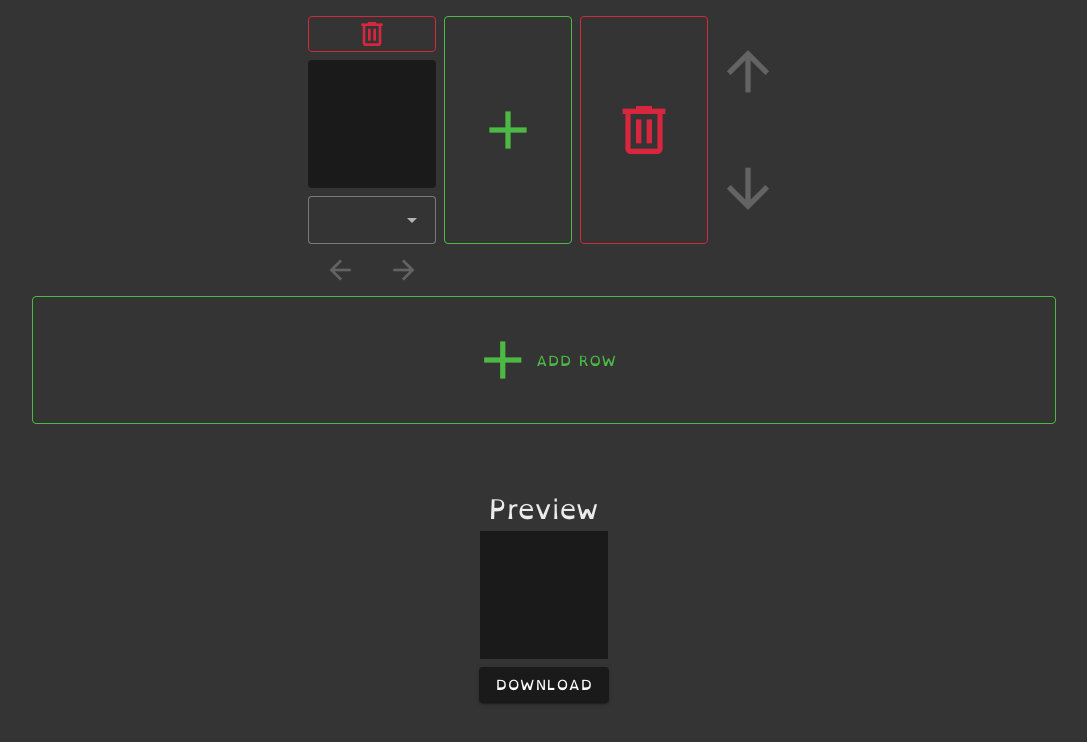
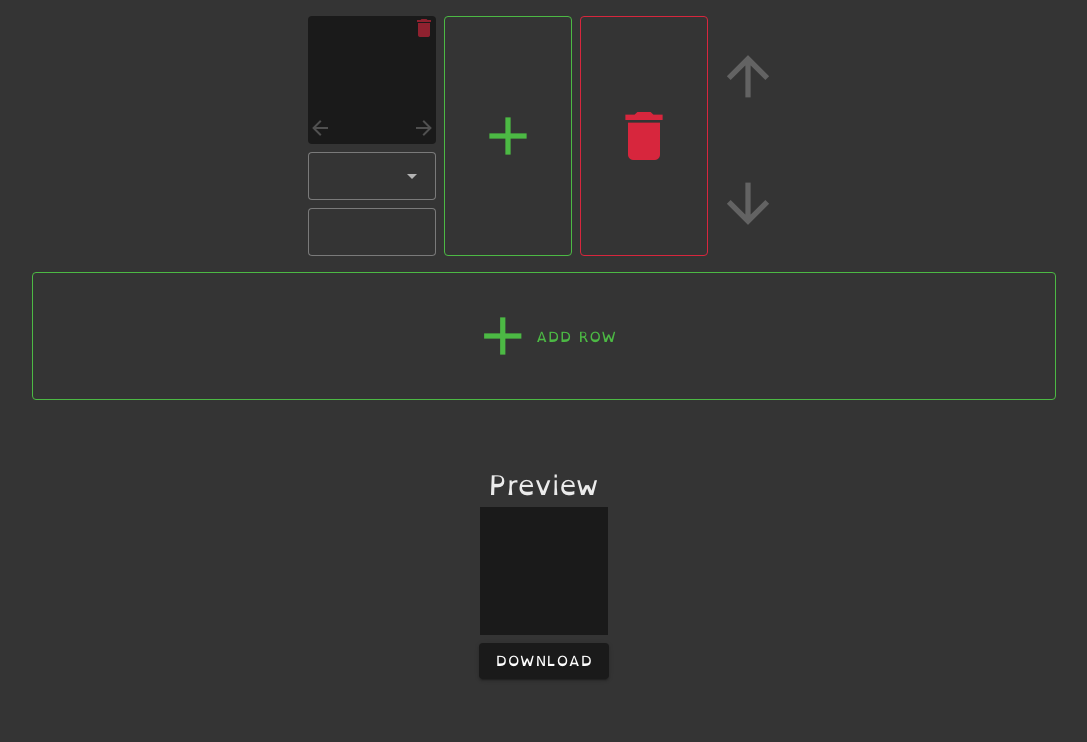
Before and after one commit to Danmander/skill-sequence-generator, a Vue app: page / in a window 1280 px wide. Shown: the top 742 px of the page, without its empty margins (96-1183 px from the left). Built offline with nearby package versions, Linux system fonts and the light colour scheme.

Commit message:
Added support for custom text when configuring sequence items. Fixed a type in the class name of the sequence item.

```diff
--- a/src/App.vue
+++ b/src/App.vue
@@ -12,18 +12,7 @@
                 :key="itemIndex"
                 class="d-inline-block mr-2"
             >
-                <v-btn
-                    color="error"
-                    variant="outlined"
-                    width="128"
-                    @click.stop="removeSequenceItem(rowIndex, itemIndex)"
-                >
-                    <v-icon size="32">
-                        mdi-trash-can-outline
-                    </v-icon>
-                </v-btn>
                 <sequence-item
-                    class="mt-2"
                     v-model="item.image"
                 />
                 <v-autocomplete
@@ -37,31 +26,49 @@
                     item-value="image"
                     width="128"
                 />
-                <div
-                    class="mt-2"
-                >
+                <v-text-field
+                    class="mt-2 custom-text-input"
+                    v-model="item.text"
+                    variant="outlined"
+                    density="comfortable"
+                    hide-details
+                    width="128"
+                    height="48"
+                />
+
+                <!-- Item actions -->
+                <div class="top-right-actions">
                     <v-btn
+                        width="24"
+                        height="24"
+                        color="error"
                         variant="plain"
-                        width="64"
+                        icon="mdi-delete"
+                        @click.stop="removeSequenceItem(rowIndex, itemIndex)"
+                    />
+                </div>
+                <div class="bottom-actions d-flex">
+                    <v-btn
+                        width="24"
+                        height="24"
+                        variant="plain"
+                        icon="mdi-arrow-left"
                         @click.stop="moveSequenceItem(rowIndex, itemIndex, -1)"
                         :disabled="itemIndex === 0"
-                    >
-                        <v-icon size="32">
-                            mdi-arrow-left
-                        </v-icon>
-                    </v-btn>
+                    />
+                    <v-spacer />
                     <v-btn
+                        width="24"
+                        height="24"
                         variant="plain"
-                        width="64"
+                        icon="mdi-arrow-right"
                         @click.stop="moveSequenceItem(rowIndex, itemIndex, +1)"
                         :disabled="itemIndex === sequenceRows[rowIndex].length - 1"
-                    >
-                        <v-icon size="32">
-                            mdi-arrow-right
-                        </v-icon>
-                    </v-btn>
+                    />
                 </div>
             </div>
+
+            <!-- Row actions -->
             <div
                 class="d-inline-block mr-2"
                 style="vertical-align: top"
@@ -70,7 +77,7 @@
                     color="success"
                     variant="outlined"
                     width="128"
-                    :height="36 + 8 + 128 + 8 + 48"
+                    :height="128 + 8 + 48 + 8 + 48"
                     @click.stop="addSequenceItem(rowIndex)"
                 >
                     <v-icon size="64">
@@ -86,11 +93,11 @@
                     color="error"
                     variant="outlined"
                     width="128"
-                    :height="36 + 8 + 128 + 8 + 48"
+                    :height="128 + 8 + 48 + 8 + 48"
                     @click.stop="removeSequenceRow(rowIndex)"
                 >
                     <v-icon size="64">
-                        mdi-trash-can-outline
+                        mdi-delete
                     </v-icon>
                 </v-btn>
             </div>
@@ -101,7 +108,7 @@
                 <v-btn
                     variant="plain"
                     width="64"
-                    :height="(36 + 8 + 128 + 8 + 48 - 8) / 2"
+                    :height="(128 + 8 + 48 + 8 + 48) / 2"
                     @click.stop="moveSequenceRow(rowIndex, -1)"
                     :disabled="rowIndex === 0"
                 >
@@ -113,7 +120,7 @@
                     class="d-block mt-2"
                     variant="plain"
                     width="64"
-                    :height="(36 + 8 + 128 + 8 + 48 - 8) / 2"
+                    :height="(128 + 8 + 48 + 8 + 48) / 2"
                     @click.stop="moveSequenceRow(rowIndex, +1)"
                     :disabled="rowIndex === sequenceRows.length - 1"
                 >
@@ -293,7 +300,8 @@ export default {
         addSequenceItem(row) {
             this.sequenceRows[row].push({
                 image: null,
-                overlay: null
+                overlay: null,
+                text: null
             });
         },
         moveSequenceItem(row, index, direction) {
@@ -328,6 +336,7 @@ export default {
                     // Retrieve the images
                     if(sequenceItem.image !== null) processedSequenceItem.image = await this.createImage(sequenceItem.image);
                     if(sequenceItem.overlay !== null) processedSequenceItem.overlay = await this.createImage(sequenceItem.overlay);
+                    if(sequenceItem.text !== null) processedSequenceItem.text = sequenceItem.text;
 
                     // Calculate the proper size of the image + overlay + text
                     if(processedSequenceItem.image !== null && processedSequenceItem.overlay !== null) processedSequenceItem.width = Math.max(processedSequenceItem.image.width, processedSequenceItem.overlay.width);
@@ -395,7 +404,7 @@ export default {
             canvasContext.fillStyle = 'white';
         },
         calculateTextWidth(text) {
-            const horizontalMargin = 4;
+            const horizontalMargin = 12;
             const canvas = document.createElement('canvas')
 
             const canvasContext = canvas.getContext('2d');
@@ -442,6 +451,24 @@ export default {
 </script>
 
 <style scoped>
+.top-right-actions {
+    position: absolute;
+    right: 0;
+    top: 0;
+}
+
+.bottom-actions {
+    position: absolute;
+    right: 0;
+    left: 0;
+    top: 100px;
+}
+
+.custom-text-input:deep(.v-field__input){
+    padding-top: 8px;
+    padding-bottom: 8px;
+}
+
 .canvas {
     background-color: rgb(var(--v-theme-surface));
 }
--- a/src/components/SequenceItem.vue
+++ b/src/components/SequenceItem.vue
@@ -1,5 +1,5 @@
 <template>
-    <div class="sequance-item">
+    <div class="sequence-item">
         <img
             v-if="imageSrc !== null"
             class="image"
@@ -58,7 +58,7 @@ export default {
 </script>
 
 <style scoped>
-.sequance-item {
+.sequence-item {
     line-height: 0;
 }
 
```
